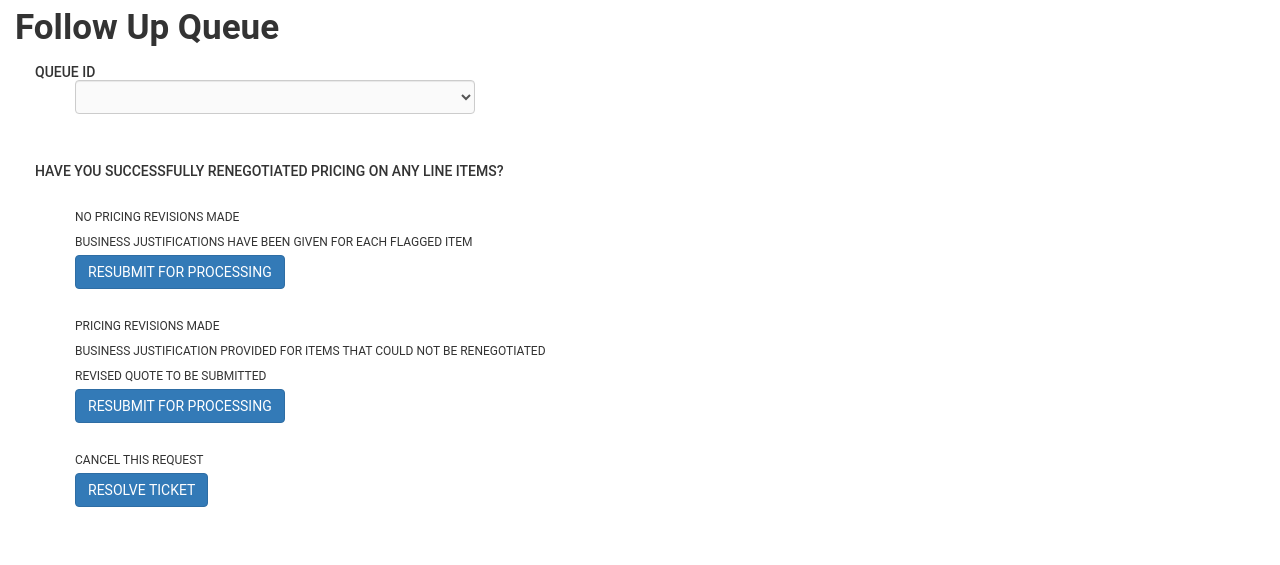
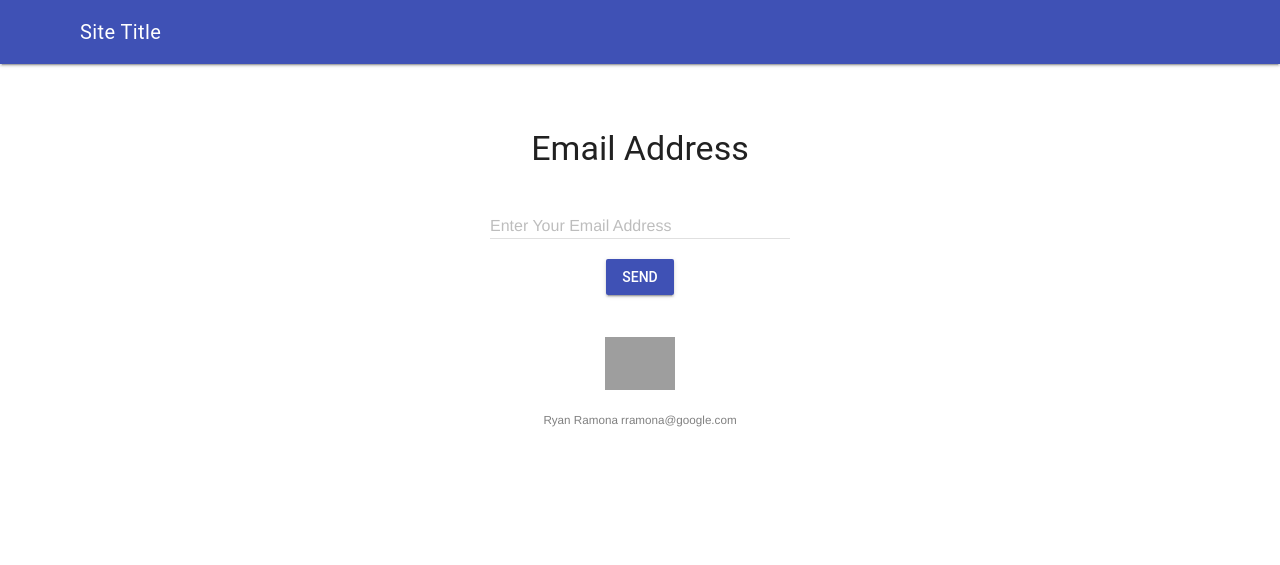
Before and after one commit to rramona2/gas-mdl-web-app, a plain HTML site: page index.html in a window 1280 px wide. Drawn offline with nearby package versions, Linux system fonts and the light colour scheme; grey boxes are pictures that could not be loaded.

Commit message:
Update index.html

```diff
--- a/index.html
+++ b/index.html
@@ -1,121 +1,42 @@
+<!DOCTYPE html>
 <html>
   <head>
-		<meta content="width=device-width, initial-scale=1" name="viewport">
-		<style>
-		.jumbotron2 {
-		font-family: Roboto;
-		padding: 15px;
-		max-width:800px;
-		max-height: 650px;
-		line-height: 25px;
-		background-color: #ffffff;
-		}
-		.form {
-		background-color: #ffffff;
-		padding: 8px;
-		};
-		#body {
-		line-height: 10px;
-		}
-		.header {
-		font-weight: bold;
-		font-size: 35px;
-		}
-		#select {
-		max-width: 400px;
-		font-size: 14px;
-		background-color: #fafafa;
-		margin-left: 60px;
-		}
-		.d-block {
-		margin-left: 75px;
-		border-width: 10px;
-		border-color: black;
-		}
-		.h7 {
-		font-size: 12px;
-		text-transform: capitalize;
-		margin-left: 60px;
-		}
-		.h5 {
-		font-weight: bold;
-		margin-left: 20px;
-		}
-		.btn-primary {
-		margin-left: 60px;
-		}
-		</style>
-		<link
-			href="https://maxcdn.bootstrapcdn.com/bootswatch/3.3.7/paper/bootstrap.min.css"
-			rel="stylesheet"
-			type="text/css">
-			<title></title>
+    <base target="_top">
+
+    <link rel="stylesheet" href="https://fonts.googleapis.com/icon?family=Material+Icons">
+    <link rel="stylesheet" href="https://code.getmdl.io/1.3.0/material.indigo-pink.min.css">
+    <script defer src="https://code.getmdl.io/1.3.0/material.min.js"></script>
   </head>
   <body>
-			<div class="jumbotron2">
-				<span class="header">Follow Up Queue</span><br>
-				<br>
-				<form class="form-group" id="form" name="form"><?
-					var sheet   = SpreadsheetApp.getActiveSpreadsheet().getSheetByName("config");
-					var numRows = sheet.getRange("G3").getValue();
-					var data = sheet.getRange(2, 2, numRows, 1).getValues();
-					?>
-					<span class="h5" >QUEUE ID</span>
-					<select class="form-control" id="select" name="select"><? for (var i = 0; i < data.length; ++i) { ?>
-						<option><?!= data[i] ?>
-						</option>
-						<? } ?>
-					</select><br>
-					<br>
-					<span class="h5">HAVE YOU SUCCESSFULLY RENEGOTIATED PRICING ON ANY LINE ITEMS?</span><br>
-					<br>
-					<span class="h7">NO PRICING REVISIONS MADE </span>
-					<br>
-					<span class="h7">BUSINESS JUSTIFICATIONS HAVE BEEN GIVEN FOR EACH FLAGGED ITEM</span>
-					<br>
-					<input
-					class="btn btn-primary"
-					id="approve"
-					onclick="this.value='Processing..'; google.script.run.withSuccessHandler(google.script.host.close).processApprovals(this.parentNode); return false;"
-					type="submit"
-					value="RESUBMIT FOR PROCESSING">
-					<br>
-					<br>
-					<span class="h7">PRICING REVISIONS MADE</span>
-					<br>
-					<span class="h7">BUSINESS JUSTIFICATION PROVIDED FOR ITEMS THAT COULD NOT BE RENEGOTIATED</span>
-					<br>
-					<span class="h7">REVISED QUOTE TO BE SUBMITTED</span>
-					<br>
-					<input
-					class="btn btn-primary"
-					id="approve2"
-					onclick="this.value='Processing..'; google.script.run .withSuccessHandler(google.script.host.close) .processApprovals2(this.parentNode); return false;"
-					type="submit"
-					value="RESUBMIT FOR PROCESSING">
-					<br>
-					<br>
-					<span class="h7">CANCEL THIS REQUEST</span>
-					<br>
-					<input
-					class="btn btn-primary"
-					id="approve3"
-					onclick="this.value='Processing..'; google.script.run .withSuccessHandler(google.script.host.close) .processApprovals3(this.parentNode); return false;"
-					type="submit"
-					value="RESOLVE TICKET"><br>
-					<br>
-				</form>
-				<div id="output"></div>
-				<script
-				src="https://cdnjs.cloudflare.com/ajax/libs/jquery/3.1.1/jquery.js"
-				type="text/javascript"></script>
-				<script type="text/javascript">
-				function fileUploaded(status) {
-				document
-				.getElementById('output')
-				.innerHTML = status
-				}
-				</script>
+
+    <header class="mdl-layout__header is-casting-shadow">
+      <div class="mdl-layout__header-row">
+        <span class="mdl-layout-title" style="color:white;">Site Title</span>
+        <div class="mdl-layout-spacer"></div>
       </div>
+    </header>
+
+    <div class="page-content" style="padding:20px;text-align:center">
+      <main class="mdl-layout__content">
+        <div class="page-content" style="padding:20px;text-align:center">
+
+          <h3>Email Address</h3>
+          <div id="input">
+            <div class="mdl-textfield mdl-js-textfield textfield-demo is-upgraded">
+              <input class="mdl-textfield__input" type="text" id="email">
+              <label class="mdl-textfield__label" for="email">Enter Your Email Address</label>
+            </div>
+            <br />
+            <button class="mdl-button mdl-js-button mdl-button--raised mdl-button--colored">Send</button><br /><br />
+          </div>
+          <div style="margin-top:2px"> <a ><br />
+          <img src="https://lh3.googleusercontent.com/-AEQ0rpjmn3k/WhwNPlxSuWI/AAAAAAAACH8/uqHYvCQzbGITpcu9lW8bhCUGXPgrsgRtQCEwYBhgL/w140-h140-p/cartoon.png" width="70px"></a><br /><br />
+          <sup style="color:grey">Ryan Ramona rramona@google.com</sup>
+        </div>
+
+      </div>
+    </main>
+  </div>
+
 </body>
 </html>
```
Lines whose indentation alone changed are shown as unchanged.
